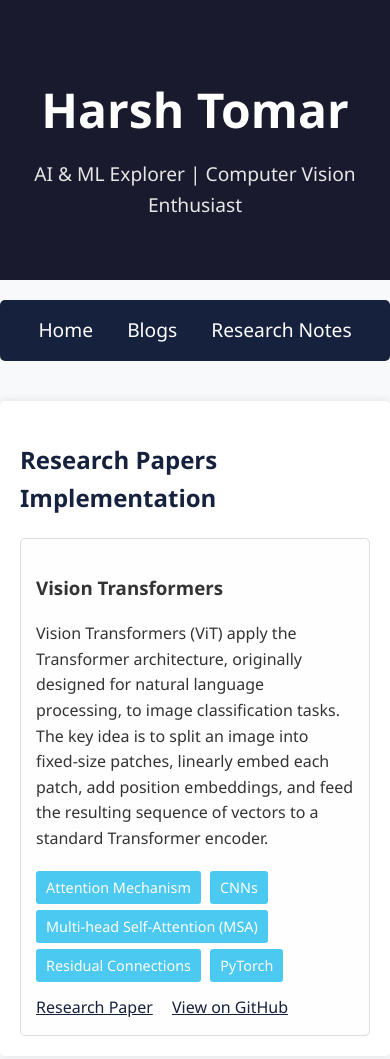
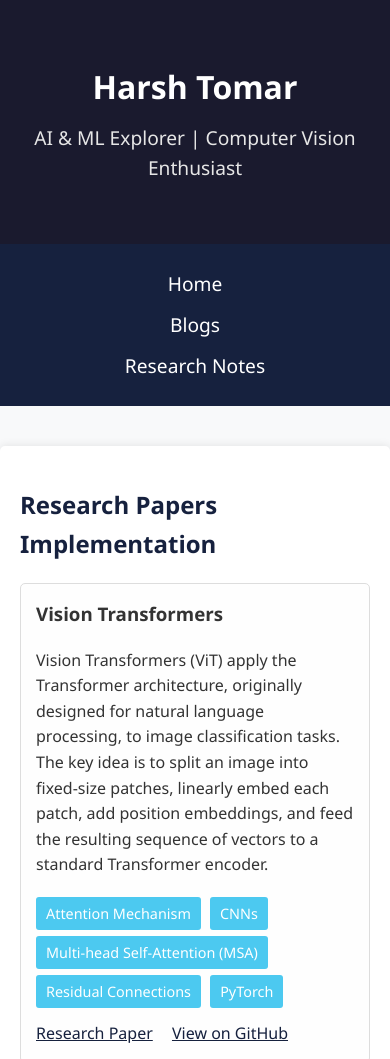
Before and after one commit to HarshTomar1234/HarshTomar1234.github.io, a plain HTML site: page research-page.html in a window 390 px wide. Shown: the top 1059 px of the page. Drawn offline with Linux system fonts and the light colour scheme.

Commit message:
Update research-page.html

```diff
--- a/research-page.html
+++ b/research-page.html
@@ -5,6 +5,7 @@
   <meta name="viewport" content="width=device-width, initial-scale=1.0"/>
   <title>Research Notes | Harsh Tomar</title>
   <style>
+    /* Base Styles */
     body {
       font-family: 'Segoe UI', Tahoma, Geneva, Verdana, sans-serif;
       margin: 0;
@@ -14,6 +15,7 @@
       line-height: 1.6;
     }
 
+    /* Header */
     header {
       background-color: #1a1a2e;
       color: #fff;
@@ -29,7 +31,6 @@
     .blog-title {
       font-size: 3em;
       margin-bottom: 10px;
-      color: #fff;
     }
 
     .subtitle {
@@ -38,11 +39,10 @@
       margin-bottom: 20px;
     }
 
+    /* Navigation */
     nav {
-      margin: 20px 0;
       background-color: #16213e;
       padding: 15px;
-      border-radius: 5px;
       text-align: center;
     }
 
@@ -58,6 +58,7 @@
       color: #4cc9f0;
     }
 
+    /* Container */
     .container {
       max-width: 800px;
       margin: 40px auto;
@@ -67,8 +68,10 @@
       border-radius: 5px;
     }
 
+    /* Research Papers Section */
     .research-papers h2 {
       color: #16213e;
+      margin-bottom: 20px;
     }
 
     .project-item {
@@ -77,6 +80,16 @@
       border: 1px solid #ddd;
       border-radius: 5px;
       background-color: #fefefe;
+      transition: transform 0.3s, box-shadow 0.3s;
+    }
+
+    .project-item:hover {
+      transform: translateY(-5px);
+      box-shadow: 0 4px 20px rgba(0,0,0,0.1);
+    }
+
+    .project-item h3 {
+      margin-top: 0;
     }
 
     .tech-tags {
@@ -98,10 +111,23 @@
       margin-right: 15px;
       color: #16213e;
       text-decoration: underline;
+      transition: color 0.3s;
     }
 
     .project-links a:hover {
       color: #4cc9f0;
+    }
+
+    /* Responsive Design */
+    @media (max-width: 600px) {
+      .blog-title {
+        font-size: 2em;
+      }
+
+      nav a {
+        display: block;
+        margin: 10px 0;
+      }
     }
   </style>
 </head>
@@ -138,7 +164,8 @@
           <a href="https://github.com/HarshTomar1234/vision_transformer-VIT-" target="_blank">View on GitHub</a>
         </div>
       </div>
+
+      <!-- Add more project items here -->
+
     </div>
-  </div>
-</body>
-</html>
+  </div
```
